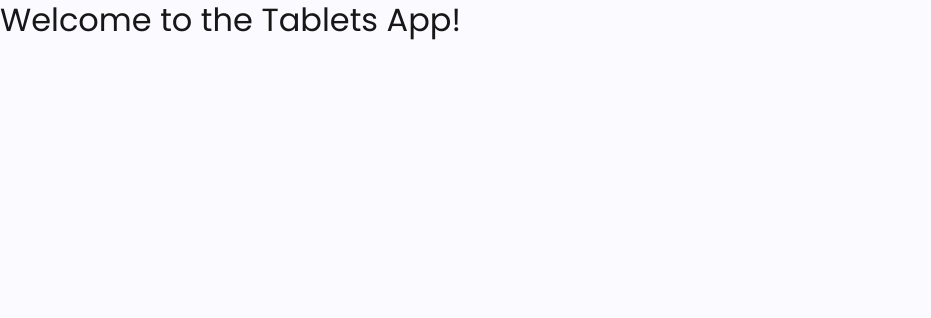
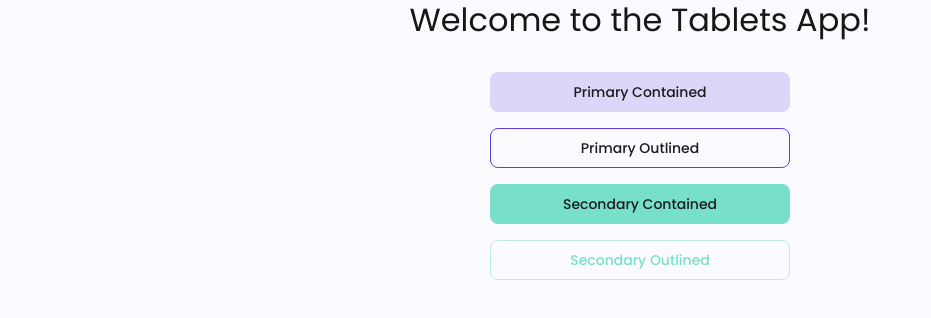
Before and after one commit to ishiasaka/labshop, a Next.js app in the folder tablets/: page / in a window 1280 px wide. Shown: the top 318 px of the page, without its empty margins (0-931 px from the left). Built offline with nearby package versions, Linux system fonts and the light colour scheme.

Commit message:
chore: set up Button component

```diff
--- a/tablets/app/page.tsx
+++ b/tablets/app/page.tsx
@@ -1,8 +1,35 @@
-"use client";
-import { Typography } from "@mui/material";
+'use client';
+import Button from '@/app/shared/components/Button';
+import { Stack, Typography } from '@mui/material';
 
 export default function Home() {
   return (
-   <Typography variant="h4">Welcome to the Tablets App!</Typography>
+    <Stack
+      sx={{
+        alignItems: 'center',
+        width: '100%',
+      }}
+    >
+      <Typography variant="h4">Welcome to the Tablets App!</Typography>
+
+      <Stack
+        sx={{
+          marginTop: 4,
+          width: '300px',
+          gap: 2
+        }}
+      >
+        {(['primary', 'secondary'] as const).map((color) => (
+          <>
+            <Button key={color} variant="contained" color={color}>
+              {color.charAt(0).toUpperCase() + color.slice(1)} Contained
+            </Button>
+            <Button key={color} variant="outlined" color={color}>
+              {color.charAt(0).toUpperCase() + color.slice(1)} Outlined
+            </Button>
+          </>
+        ))}
+      </Stack>
+    </Stack>
   );
 }
--- /dev/null
+++ b/tablets/app/shared/components/Button.tsx
@@ -0,0 +1,27 @@
+import {
+  CircularProgress,
+  Button as MUIButton,
+  ButtonProps as MUIButtonProps,
+} from '@mui/material';
+
+const Button = ({
+  children,
+  loading,
+  loadingIndicatorSize = '20px',
+  ...rest
+}: MUIButtonProps & {
+  loadingIndicatorSize?: string;
+}) => {
+  return (
+    <MUIButton
+      disableElevation
+      loading={loading}
+      loadingIndicator={<></>}
+      {...rest}
+    >
+      {loading ? <CircularProgress size={loadingIndicatorSize} /> : children}
+    </MUIButton>
+  );
+};
+
+export default Button;
```
